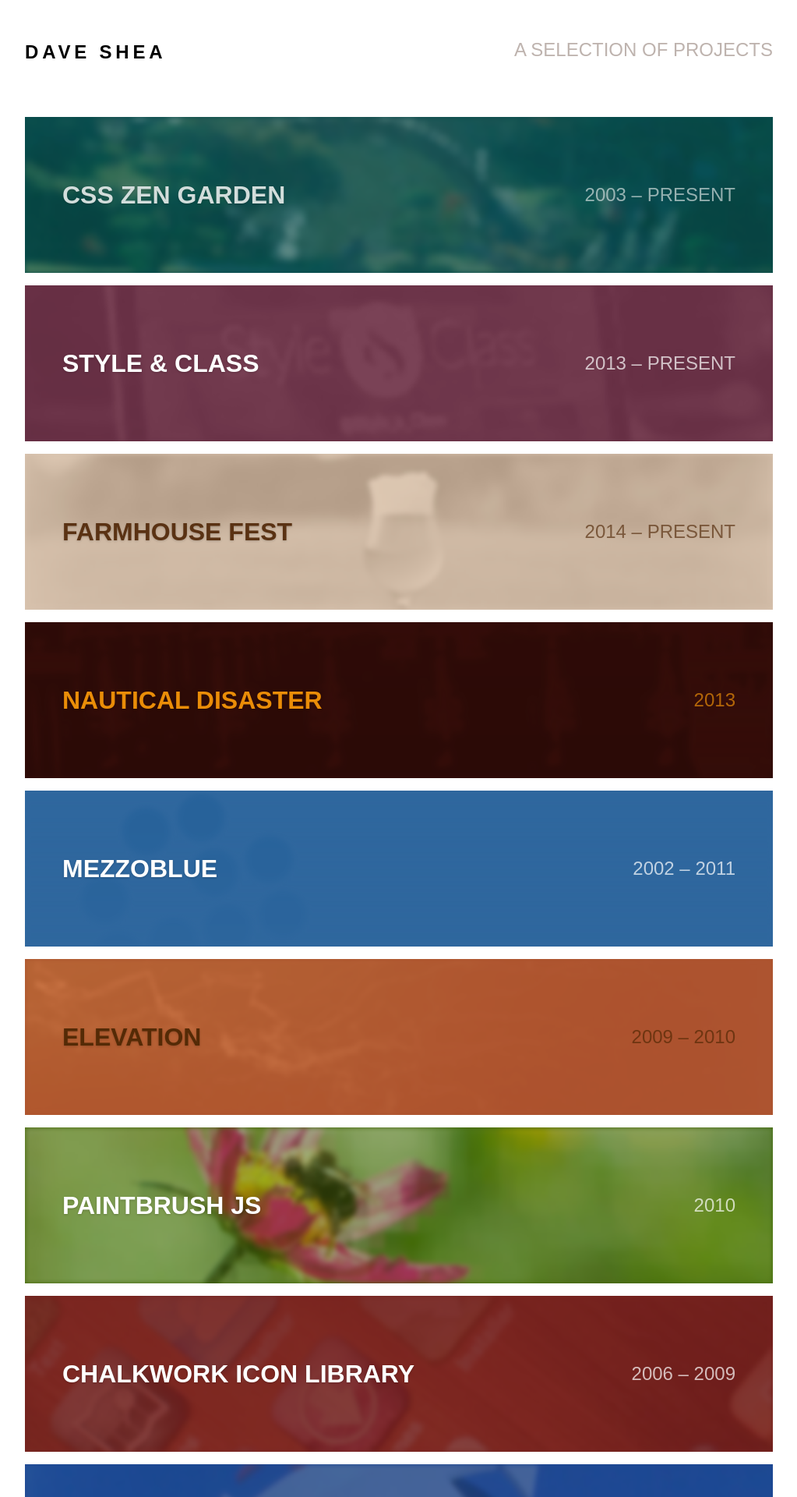
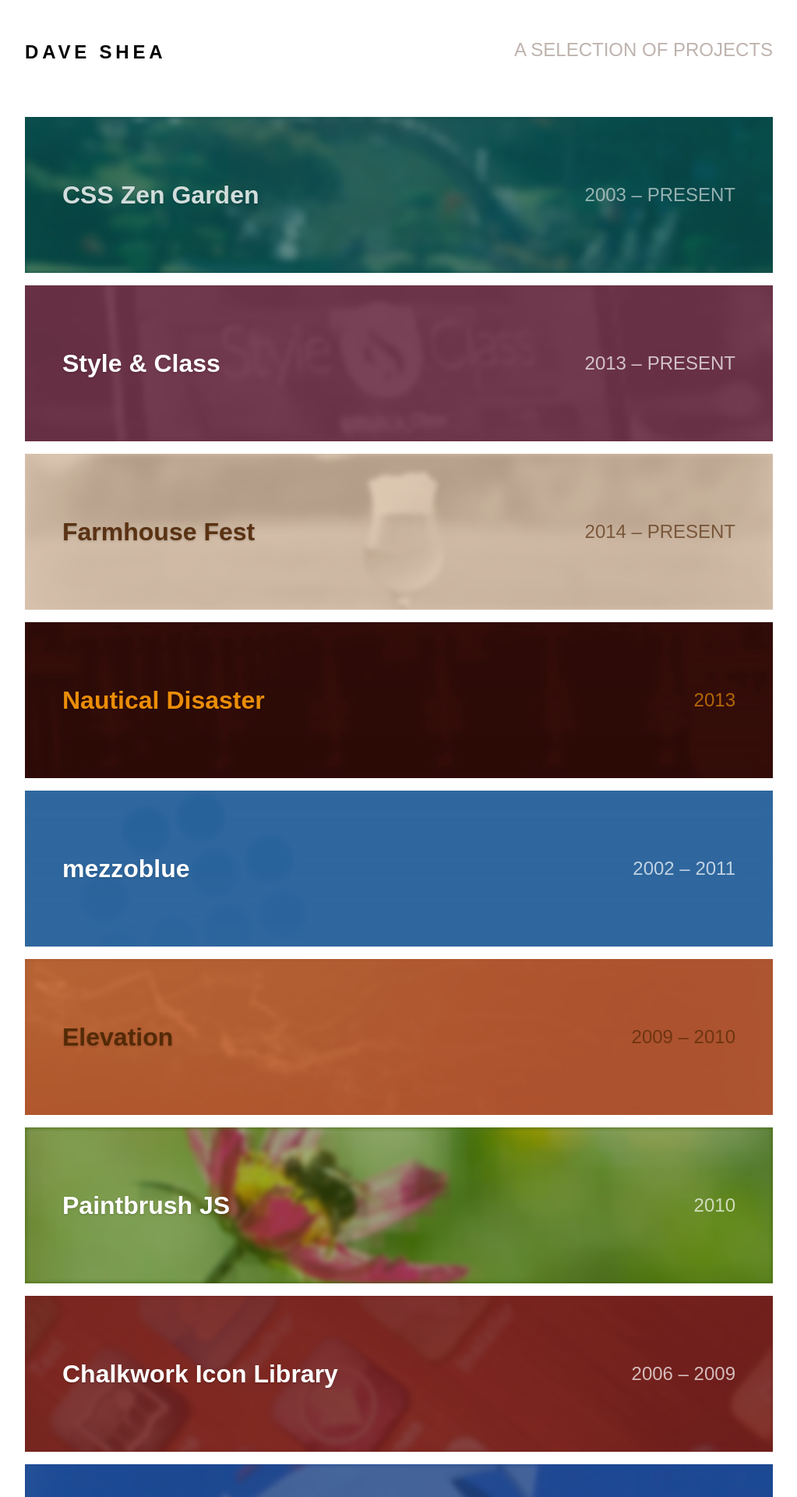
Before and after one commit to lindakovacs/daveshea.com, a Jekyll site: the page built from index.html, in a window 1280 px wide. Shown: the top 1920 px of the page at 78% size, without its empty margins (128-1151 px from the left). Built offline with Jekyll 4.4.1, drawn with Linux system fonts in a browser that asks for light colours.

Commit message:
Less shouty type on the home page

```diff
--- a/_sass/_project-base.scss
+++ b/_sass/_project-base.scss
@@ -34,9 +34,10 @@
         position: relative;
         z-index: 20;
         text-decoration: none;
-        text-transform: uppercase;
     }
-
+    .project-title {
+        text-transform: none;
+    }
     .project-title {
         text-shadow: 0 1px 3px rgba(0, 0, 0, 0.2);
     }
```
Also changed, not shown: projects/elevation.md (+1 -1 lines), 4 other files.
